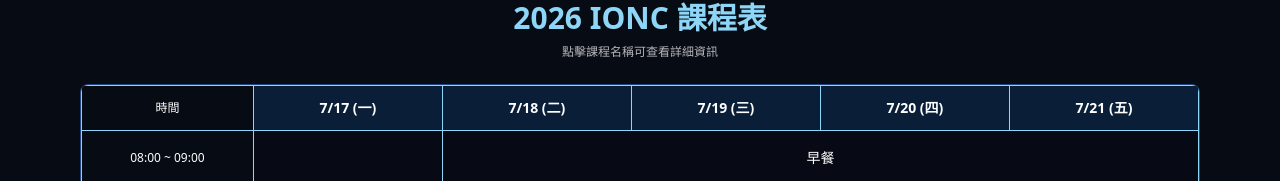
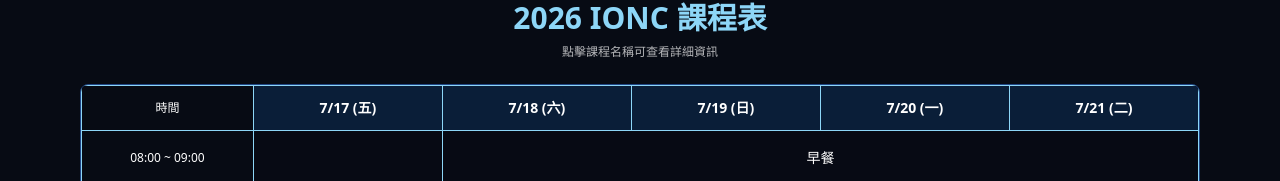
Before and after one commit to ioncamp-internal/web-ionc, a Next.js app: page /2026/courses in a window 1280 px wide. Shown: the part 162-343 px from the top of the page. Built offline with nearby package versions, Linux system fonts and the light colour scheme.

Commit message:
修正日期

```diff
--- a/src/pages/2026/courses/index.js
+++ b/src/pages/2026/courses/index.js
@@ -6,91 +6,91 @@ import Footer from '../../../components/2026/Footer';
 const courseDetails = {
   '基礎資料結構': {
     time: '09:00 - 12:00',
-    day: '7/18 (二)',
+    day: '7/18 (六)',
     instructor: '林鼎陽',
     prerequisites: '遞迴',
     content: 'C++ 標準模板庫（STL）、併查集、稀疏表、Binary Indexed Tree、線段樹',
   },
   '進階資料結構': {
     time: '09:00 - 12:00',
-    day: '7/18 (二)',
+    day: '7/18 (六)',
     instructor: '黃頂軒',
     prerequisites: '線段樹、Binary Indexed Tree、C++ 標準模板庫、Pointer',
     content: 'Treap、動態開點、持久化、樹套樹、均攤分析、吉如一線段樹',
   },
   '基礎圖論': {
     time: '09:00 - 12:00',
-    day: '7/19 (三)',
+    day: '7/19 (日)',
     instructor: '何晏甫',
     prerequisites: 'C++ 標準模板庫、Disjoint Set Union',
     content: '圖論名詞、存圖方法、圖的遍歷、最短路徑、拓撲排序、最小生成樹、歐拉迴路',
   },
   '進階圖論': {
     time: '09:00 - 12:00',
-    day: '7/19 (三)',
+    day: '7/19 (日)',
     instructor: '張晏誠',
     prerequisites: '基礎圖論、基礎資料結構',
     content: '連通分量、最近共同祖先、樹序列化、輕重鏈剖分、重心剖分',
   },
   '其他解題技巧': {
     time: '09:00 - 12:00',
-    day: '7/20 (四)',
+    day: '7/20 (一)',
     instructor: '葉宥辰',
     prerequisites: '枚舉、Bitset',
     content: '"時間減枝、折半枚舉、啟發式合併、Bitset 優化、Hash、根號算法"',
   },
   '經驗分享': {
     time: '09:00 - 12:00',
-    day: '7/21 (五)',
+    day: '7/21 (二)',
     instructor: '',
     prerequisites: '無',
     content: '講師分享競程學習歷程、比賽心得與升學資訊。',
   },
   '比賽': {
     time: '約 10:30 - 16:00',
-    day: '7/21 (五)',
+    day: '7/21 (二)',
     instructor: '',
     prerequisites: '全部課程',
     content: '正式模擬競賽，測試這幾天的學習成果，排名計入最終評比。',
   },
   '基礎技巧 Ⅰ': {
     time: '14:00 - 17:30',
-    day: '7/17 (一)',
+    day: '7/17 (五)',
     instructor: '詹凱智',
     prerequisites: '時間複雜度',
     content: '程式除錯、遞迴、枚舉、前綴和、差分陣列、二分搜尋法、雙指針、滑動窗口',
   },
   '基礎技巧 Ⅱ': {
     time: '14:00 - 17:30',
-    day: '7/17 (一)',
+    day: '7/17 (五)',
     instructor: '范釗維',
     prerequisites: '基礎技巧 Ⅰ',
     content: 'C++ 語法糖、快速冪、位元運算技巧、枚舉與剪枝、隨機化演算法、出題方法',
   },
   '動態規劃': {
     time: '14:00 - 17:30',
-    day: '7/18 (二)',
+    day: '7/18 (六)',
     instructor: '李其樺',
     prerequisites: '遞迴',
     content: 'DP 介紹、一維 DP、LIS、LCS、背包問題、區間 DP、位元 DP、SOS DP、Digit DP、其他經典 DP',
   },
   '基礎數學': {
     time: '14:00 - 17:30',
-    day: '7/19 (三)',
+    day: '7/19 (日)',
     instructor: '李昕威',
     prerequisites: 'Log 運算、快速冪',
     content: '最大公因數、（擴展）歐幾里得演算法、模運算、線性同餘方程、中國剩餘定理、RSA 加解密、多項式乘法',
   },
   '組合數學': {
     time: '14:00 - 17:30',
-    day: '7/19 (三)',
+    day: '7/19 (日)',
     instructor: '張皓崴',
     prerequisites: '基礎 DP、高中排列組合、模逆元',
     content: '雙重計數法、等價條件、雙射法、排容原理、去權技巧、二項係數、卡特蘭數',
   },
   '賽局': {
     time: '14:00 - 17:30',
-    day: '7/20 (四)',
+    day: '7/20 (一)',
     instructor: '歐育淇',
     prerequisites: '基礎 DP、Xor 運算、基礎圖論',
     content: '賽局 DP、Nim、Sprague-Grundy theorem、經典賽局問題、Partisan game',
@@ -163,7 +163,7 @@ export default function Courses() {
                     style={{ minWidth: '100px' }}>
                     時間
                   </th>
-                  {['7/17 (一)', '7/18 (二)', '7/19 (三)', '7/20 (四)', '7/21 (五)'].map(d => (
+                  {['7/17 (五)', '7/18 (六)', '7/19 (日)', '7/20 (一)', '7/21 (二)'].map(d => (
                     <th key={d} className={`${tdBase} p-3 text-white font-bold text-center`}
                       style={{ minWidth: '110px' }}>
                       {d}
```
